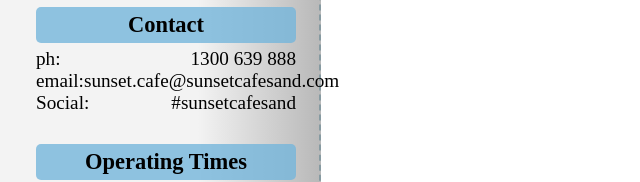
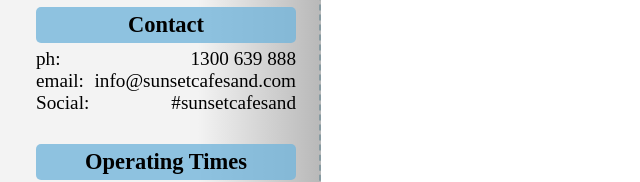
Before and after one commit to dsmyth5/cert4_SEO_A2, a plain HTML site: page contact.html in a window 1280 px wide. Shown: the part 336-518 px from the top of the page, 624-1264 px from the left. Drawn offline with Linux system fonts and the light colour scheme.

Commit message:
update email

```diff
--- a/contact.html
+++ b/contact.html
@@ -81,7 +81,7 @@
 			<div class="sub-section-row">
 				<h3>Contact</h3>
 				<div>ph: <span>1300 639 888</span></div>
-				<div>email: <span>sunset.cafe@sunsetcafesand.com</span></div>
+				<div>email: <span>info@sunsetcafesand.com</span></div>
 				<div>Social: <span>#sunsetcafesand</span></div>
 			</div>
 			<div class="sub-section-row">
```
